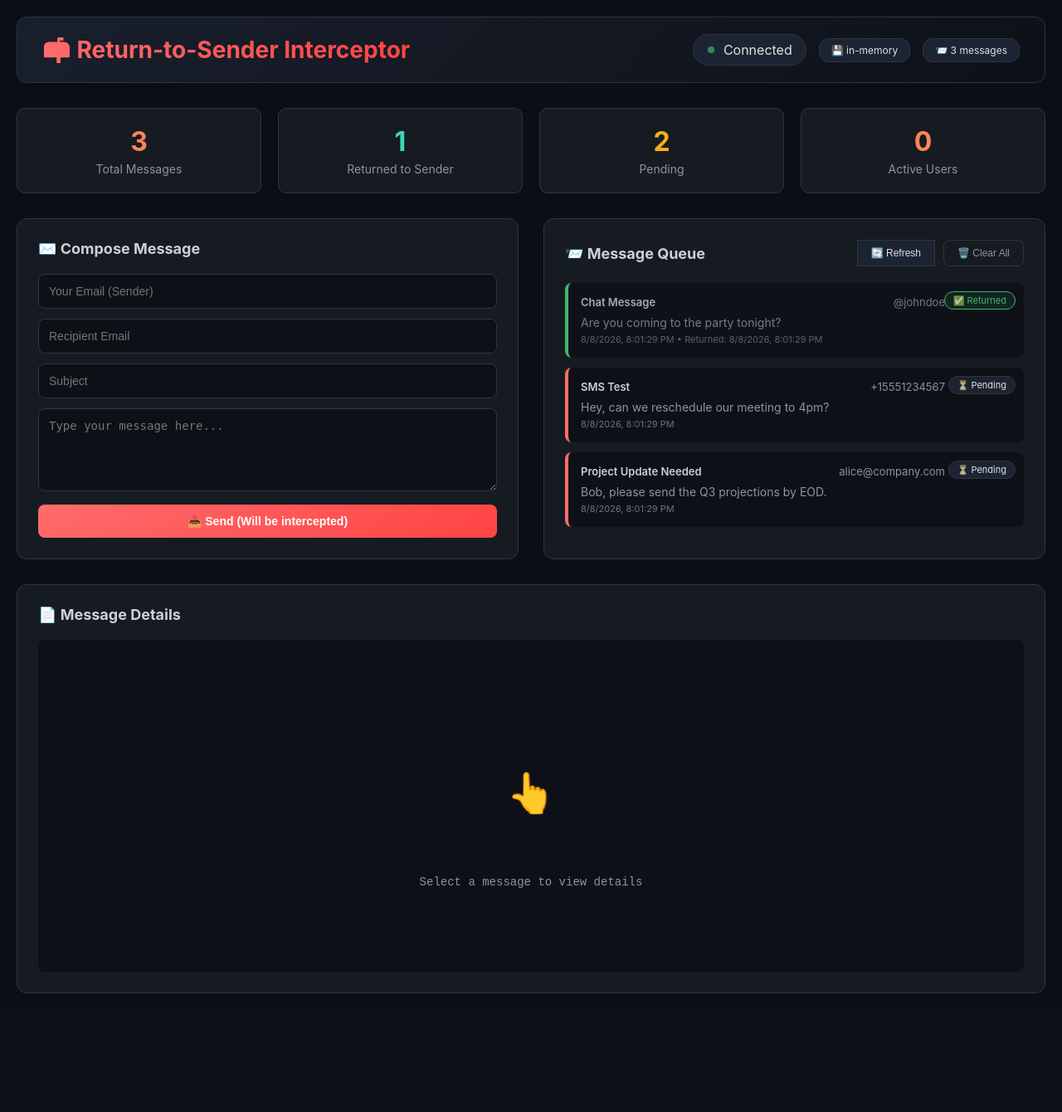
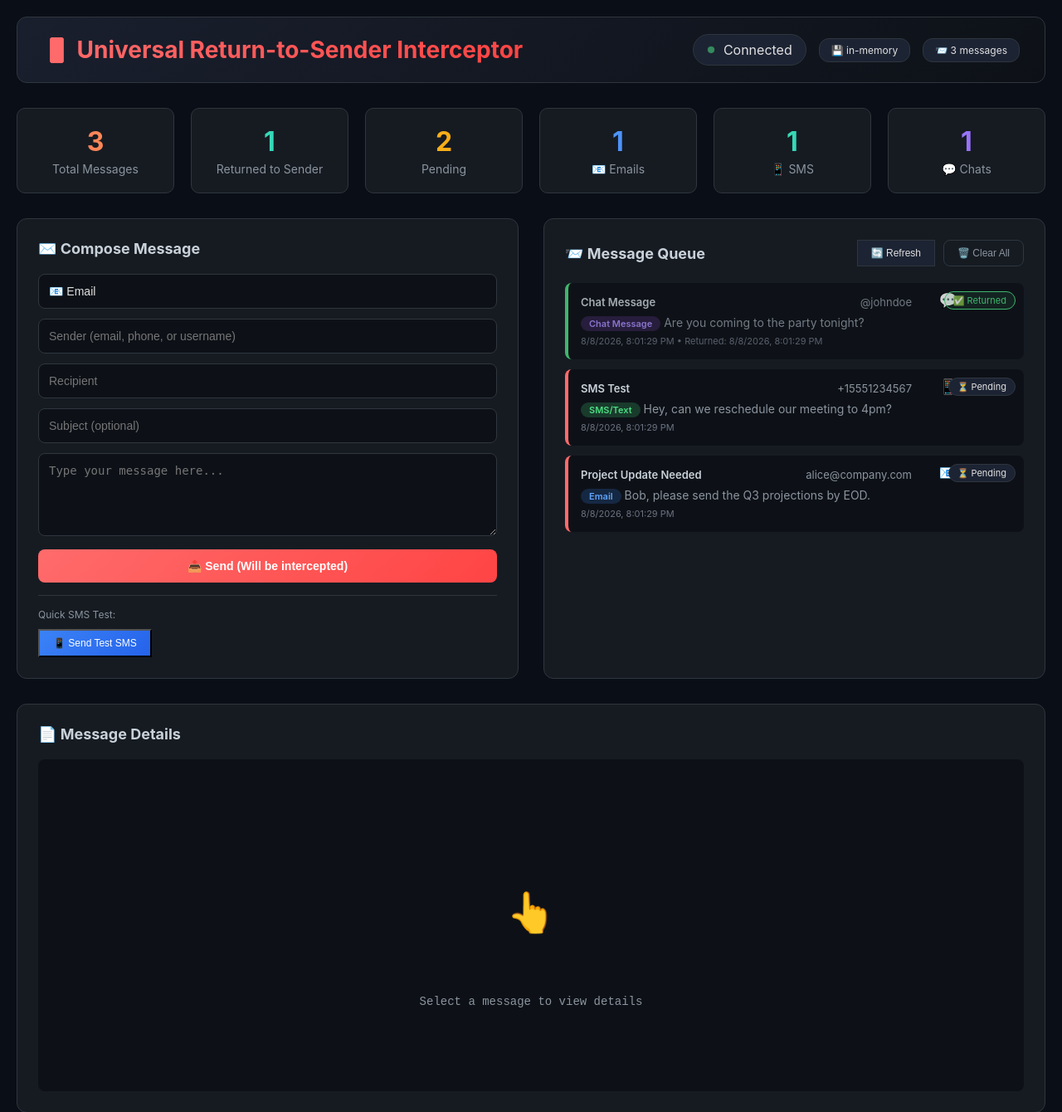
Before and after one commit to 11131970/Return-to-sender-, a Flask app: page / in a window 1280 px wide. Shown: the top 1340 px of the page at 83% size. Before the commit the page ends 1197 px from the top, so only its background shows below. Run offline with Flask 3, Linux system fonts and the light colour scheme; some libraries are stand-ins or nearby versions.

Commit message:
Update index.html

```diff
--- a/templates/index.html
+++ b/templates/index.html
@@ -3,7 +3,7 @@
 <head>
     <meta charset="UTF-8">
     <meta name="viewport" content="width=device-width, initial-scale=1.0">
-    <title>Return-to-Sender Email Interceptor</title>
+    <title>Universal Return-to-Sender Interceptor</title>
     <script src="https://cdn.socket.io/4.5.4/socket.io.min.js"></script>
     <style>
         * {
@@ -137,6 +137,20 @@
             background-clip: text;
         }
 
+        .stat-number.blue {
+            background: linear-gradient(90deg, #60a5fa, #3b82f6);
+            -webkit-background-clip: text;
+            -webkit-text-fill-color: transparent;
+            background-clip: text;
+        }
+
+        .stat-number.purple {
+            background: linear-gradient(90deg, #a78bfa, #8b5cf6);
+            -webkit-background-clip: text;
+            -webkit-text-fill-color: transparent;
+            background-clip: text;
+        }
+
         .stat-label {
             color: #8b949e;
             margin-top: 5px;
@@ -173,6 +187,7 @@
         }
 
         /* Form */
+        .message-form select,
         .message-form input,
         .message-form textarea {
             width: 100%;
@@ -186,8 +201,19 @@
             transition: border-color 0.3s;
         }
 
+        .message-form select {
+            appearance: none;
+            cursor: pointer;
+        }
+
+        .message-form select option {
+            background: #0d1117;
+            color: #e0e0e0;
+        }
+
         .message-form input:focus,
-        .message-form textarea:focus {
+        .message-form textarea:focus,
+        .message-form select:focus {
             outline: none;
             border-color: #ff6b6b;
         }
@@ -247,6 +273,19 @@
 
         .btn-danger:hover {
             background: #b91c1c;
+        }
+
+        .btn-sms {
+            background: linear-gradient(135deg, #3b82f6, #2563eb);
+            color: white;
+            width: auto;
+            padding: 8px 16px;
+            font-size: 12px;
+        }
+
+        .btn-sms:hover {
+            transform: translateY(-2px);
+            box-shadow: 0 5px 20px rgba(59, 130, 246, 0.3);
         }
 
         .form-status {
@@ -329,12 +368,19 @@
             color: #4ade80;
         }
 
+        .message-item .type-badge {
+            position: absolute;
+            top: 10px;
+            right: 80px;
+            font-size: 18px;
+        }
+
         .message-header {
             display: flex;
             justify-content: space-between;
             margin-bottom: 8px;
             font-size: 13px;
-            padding-right: 80px;
+            padding-right: 120px;
         }
 
         .message-subject {
@@ -482,13 +528,41 @@
             border-color: #ef4444;
             color: #ef4444;
         }
+
+        .type-indicator {
+            display: inline-block;
+            padding: 2px 10px;
+            border-radius: 12px;
+            font-size: 11px;
+            font-weight: 600;
+        }
+
+        .type-email {
+            background: rgba(59, 130, 246, 0.2);
+            color: #60a5fa;
+        }
+
+        .type-sms {
+            background: rgba(74, 222, 128, 0.2);
+            color: #4ade80;
+        }
+
+        .type-chat {
+            background: rgba(168, 85, 247, 0.2);
+            color: #a78bfa;
+        }
+
+        .type-unknown {
+            background: rgba(107, 114, 128, 0.2);
+            color: #9ca3af;
+        }
     </style>
 </head>
 <body>
     <div class="container">
         <!-- Header -->
         <div class="header">
-            <h1>📬 Return-to-Sender Interceptor</h1>
+            <h1>📱 Universal Return-to-Sender Interceptor</h1>
             <div class="header-status">
                 <div class="status-badge">
                     <span class="dot online" id="statusDot"></span>
@@ -514,8 +588,16 @@
                 <div class="stat-label">Pending</div>
             </div>
             <div class="stat-card">
-                <div class="stat-number" id="activeUsers">0</div>
-                <div class="stat-label">Active Users</div>
+                <div class="stat-number blue" id="emailCount">0</div>
+                <div class="stat-label">📧 Emails</div>
+            </div>
+            <div class="stat-card">
+                <div class="stat-number green" id="smsCount">0</div>
+                <div class="stat-label">📱 SMS</div>
+            </div>
+            <div class="stat-card">
+                <div class="stat-number purple" id="chatCount">0</div>
+                <div class="stat-label">💬 Chats</div>
             </div>
         </div>
 
@@ -525,15 +607,26 @@
             <div class="panel">
                 <h2>✉️ Compose Message</h2>
                 <form id="messageForm" class="message-form">
-                    <input type="email" id="sender" placeholder="Your Email (Sender)" required>
-                    <input type="email" id="recipient" placeholder="Recipient Email" required>
-                    <input type="text" id="subject" placeholder="Subject" required>
+                    <select id="messageType">
+                        <option value="email">📧 Email</option>
+                        <option value="sms">📱 SMS/Text</option>
+                        <option value="chat">💬 Chat</option>
+                    </select>
+                    <input type="text" id="sender" placeholder="Sender (email, phone, or username)" required>
+                    <input type="text" id="recipient" placeholder="Recipient" required>
+                    <input type="text" id="subject" placeholder="Subject (optional)">
                     <textarea id="content" placeholder="Type your message here..." required></textarea>
                     <button type="submit" class="btn btn-primary" id="sendBtn">
                         <span id="sendBtnText">📤 Send (Will be intercepted)</span>
                     </button>
                 </form>
                 <div id="formStatus" class="form-status"></div>
+
+                <!-- Quick SMS Test -->
+                <div style="margin-top: 15px; padding-top: 15px; border-top: 1px solid #30363d;">
+                    <p style="color: #8b949e; font-size: 12px; margin-bottom: 10px;">Quick SMS Test:</p>
+                    <button class="btn-sms" onclick="sendTestSMS()">📱 Send Test SMS</button>
+                </div>
             </div>
 
             <!-- Messages Panel -->
@@ -547,7 +640,7 @@
                     <div class="empty-state">
                         <div class="icon">📭</div>
                         <p>No messages yet</p>
-                        <p style="font-size: 12px; margin-top: 5px;">Send a message to get started</p>
+                        <p style="font-size: 12px; margin-top: 5px;">Send an email, SMS, or chat message to get started</p>
                     </div>
                 </div>
             </div>
@@ -592,13 +685,15 @@
         });
 
         socket.on('message_received', (data) => {
-            showToast(`📨 Message intercepted from ${data.sender}`, 'success');
+            const icon = data.type_icon || '📨';
+            showToast(`${icon} Message intercepted from ${data.sender}`, 'success');
             loadMessages();
             updateStats();
         });
 
         socket.on('message_returned', (data) => {
-            showToast(`📬 Message from ${data.sender} returned to sender!`, 'success');
+            const icon = data.type_icon || '📬';
+            showToast(`${icon} Message from ${data.sender} returned to sender!`, 'success');
             loadMessages();
             updateStats();
             if (selectedMessageId === data.message_id) {
@@ -639,29 +734,35 @@
                         <div class="empty-state">
                             <div class="icon">📭</div>
                             <p>No messages yet</p>
-                            <p style="font-size: 12px; margin-top: 5px;">Send a message to get started</p>
+                            <p style="font-size: 12px; margin-top: 5px;">Send an email, SMS, or chat message to get started</p>
                         </div>
                     `;
                     return;
                 }
 
-                list.innerHTML = data.messages.map(msg => `
+                list.innerHTML = data.messages.map(msg => {
+                    const typeIcon = msg.type_icon || '📨';
+                    const typeClass = `type-${msg.type || 'unknown'}`;
+                    return `
                         <div class="message-item ${msg.is_returned ? 'returned' : ''}"
                              onclick="selectMessage('${msg.id}')">
+                            <span class="type-badge">${typeIcon}</span>
                             <span class="badge">${msg.is_returned ? '✅ Returned' : '⏳ Pending'}</span>
                             <div class="message-header">
-                            <span class="message-subject">${escapeHtml(msg.subject)}</span>
+                                <span class="message-subject">${escapeHtml(msg.subject || 'No Subject')}</span>
                                 <span class="message-sender">${escapeHtml(msg.sender)}</span>
                             </div>
                             <div class="message-preview">
-                            ${escapeHtml(msg.content.substring(0, 120))}${msg.content.length > 120 ? '...' : ''}
+                                <span class="type-indicator ${typeClass}">${msg.type_label || 'Unknown'}</span>
+                                ${escapeHtml(msg.content.substring(0, 100))}${msg.content.length > 100 ? '...' : ''}
                             </div>
                             <div class="message-time">
                                 ${new Date(msg.timestamp).toLocaleString()}
                                 ${msg.is_returned ? ` • Returned: ${new Date(msg.return_timestamp).toLocaleString()}` : ''}
                             </div>
                         </div>
-                `).join('');
+                    `;
+                }).join('');
 
                 document.getElementById('messageCount').textContent = `📨 ${data.total} messages`;
 
@@ -675,7 +776,6 @@
             selectedMessageId = messageId;
             loadMessageDetail(messageId);
 
-            // Subscribe to real-time updates for this message
             if (!isSubscribed) {
                 socket.emit('subscribe_message', { message_id: messageId });
                 isSubscribed = true;
@@ -698,12 +798,14 @@
                 }
 
                 const detail = document.getElementById('messageDetail');
+                const typeIcon = message.type_icon || '📨';
 
                 let html = `
                     <div class="meta">
+                        <strong>${typeIcon} Type:</strong> ${message.type_label || 'Unknown'}<br>
                         <strong>From:</strong> ${escapeHtml(message.sender)}<br>
                         <strong>To:</strong> ${escapeHtml(message.recipient)}<br>
-                        <strong>Subject:</strong> ${escapeHtml(message.subject)}<br>
+                        ${message.subject ? `<strong>Subject:</strong> ${escapeHtml(message.subject)}<br>` : ''}
                         <strong>Status:</strong> ${message.is_returned ? '✅ Returned to sender' : '⏳ Pending'}<br>
                         <strong>Sent:</strong> ${new Date(message.timestamp).toLocaleString()}
                         ${message.return_timestamp ? `<br><strong>Returned:</strong> ${new Date(message.return_timestamp).toLocaleString()}` : ''}
@@ -772,7 +874,12 @@
                 document.getElementById('totalMessages').textContent = stats.total_messages || 0;
                 document.getElementById('returnedMessages').textContent = stats.returned_count || 0;
                 document.getElementById('pendingMessages').textContent = stats.pending_count || 0;
-                document.getElementById('activeUsers').textContent = stats.active_users || 0;
+
+                // Type breakdown
+                const breakdown = stats.type_breakdown || {};
+                document.getElementById('emailCount').textContent = breakdown.email || 0;
+                document.getElementById('smsCount').textContent = breakdown.sms || 0;
+                document.getElementById('chatCount').textContent = breakdown.chat || 0;
 
                 document.getElementById('storageBadge').textContent = `💾 ${stats.storage || 'In-Memory'}`;
 
@@ -807,12 +914,50 @@
         }
 
         // ============================================================
+        // SEND TEST SMS
+        // ============================================================
+
+        async function sendTestSMS() {
+            const btn = document.querySelector('.btn-sms');
+            const originalText = btn.textContent;
+            btn.textContent = '⏳ Sending...';
+            btn.disabled = true;
+
+            try {
+                const response = await fetch('/api/send_sms', {
+                    method: 'POST',
+                    headers: { 'Content-Type': 'application/json' },
+                    body: JSON.stringify({
+                        sender: '+15551234567',
+                        recipient: '+15557654321',
+                        content: 'This is a test SMS from the Return-to-Sender app! 📱'
+                    })
+                });
+
+                const result = await response.json();
+                if (result.error) {
+                    showToast(`❌ ${result.error}`, 'error');
+                } else {
+                    showToast(`📱 Test SMS sent! Message ID: ${result.message_id}`, 'success');
+                    loadMessages();
+                    updateStats();
+                }
+            } catch (error) {
+                showToast(`❌ Error: ${error.message}`, 'error');
+            } finally {
+                btn.textContent = originalText;
+                btn.disabled = false;
+            }
+        }
+
+        // ============================================================
         // FORM HANDLING
         // ============================================================
 
         document.getElementById('messageForm').addEventListener('submit', async (e) => {
             e.preventDefault();
 
+            const messageType = document.getElementById('messageType').value;
             const sender = document.getElementById('sender').value;
             const recipient = document.getElementById('recipient').value;
             const subject = document.getElementById('subject').value;
@@ -822,19 +967,22 @@
             const btnText = document.getElementById('sendBtnText');
             const status = document.getElementById('formStatus');
 
-            // Validate
-            if (!sender || !recipient || !subject || !content) {
-                showFormStatus('Please fill in all fields', 'error');
+            if (!sender || !recipient || !content) {
+                showFormStatus('Please fill in all required fields', 'error');
                 return;
             }
 
-            // Basic email validation
-            if (!sender.includes('@') || !recipient.includes('@')) {
-                showFormStatus('Please enter valid email addresses', 'error');
+            // Validate based on type
+            if (messageType === 'email' && !sender.includes('@')) {
+                showFormStatus('Please enter a valid email address', 'error');
                 return;
             }
 
-            // Disable button
+            if (messageType === 'sms' && !sender.match(/^\+?[\d\s\-()]{7,15}$/)) {
+                showFormStatus('Please enter a valid phone number (e.g., +15551234567)', 'error');
+                return;
+            }
+
             btn.disabled = true;
             btnText.innerHTML = '<span class="loading"></span> Sending...';
             status.className = 'form-status';
@@ -851,12 +999,13 @@
                 if (result.error) {
                     showFormStatus(`❌ ${result.error}`, 'error');
                 } else {
-                    showFormStatus(`✅ ${result.message} (ID: ${result.message_id})`, 'success');
+                    const typeIcons = { 'email': '📧', 'sms': '📱', 'chat': '💬' };
+                    const icon = typeIcons[result.type] || '📨';
+                    showFormStatus(`✅ ${icon} ${result.message}`, 'success');
                     document.getElementById('messageForm').reset();
                     loadMessages();
                     updateStats();
 
-                    // Auto-select the new message
                     setTimeout(() => selectMessage(result.message_id), 500);
                 }
             } catch (error) {
@@ -904,22 +1053,19 @@
         // AUTO-REFRESH
         // ============================================================
 
-        // Initial load
         loadMessages();
         updateStats();
 
-        // Auto-refresh every 5 seconds
         setInterval(() => {
             loadMessages();
             updateStats();
         }, 5000);
 
-        // Ping every 30 seconds to keep connection alive
         setInterval(() => {
             socket.emit('ping');
         }, 30000);
 
-        console.log('📬 Return-to-Sender Interceptor loaded');
+        console.log('📱 Universal Return-to-Sender Interceptor loaded');
         console.log(`🔌 Socket ID: ${socket.id || 'connecting...'}`);
     </script>
 </body>
```
Lines whose indentation alone changed are shown as unchanged.
